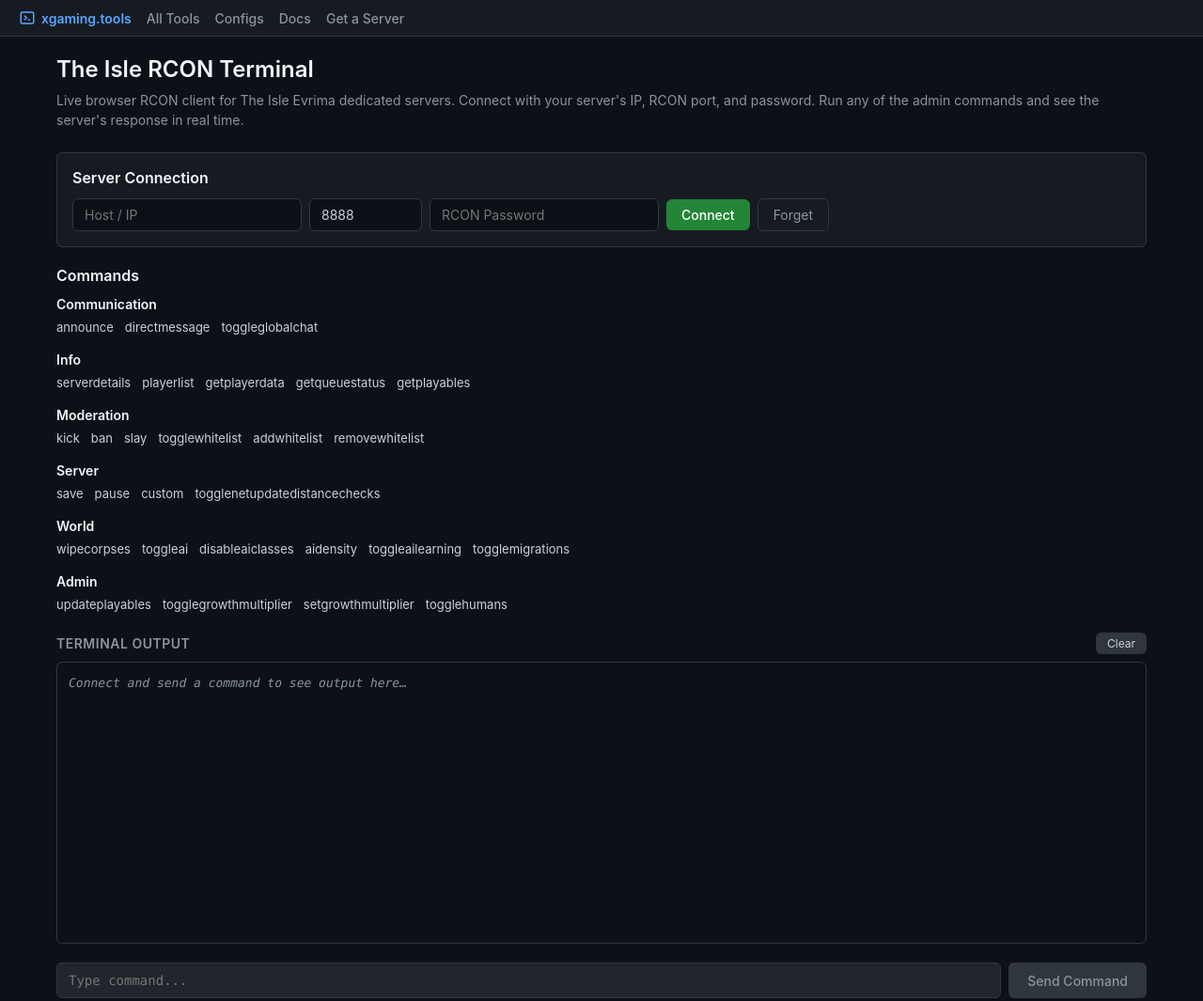
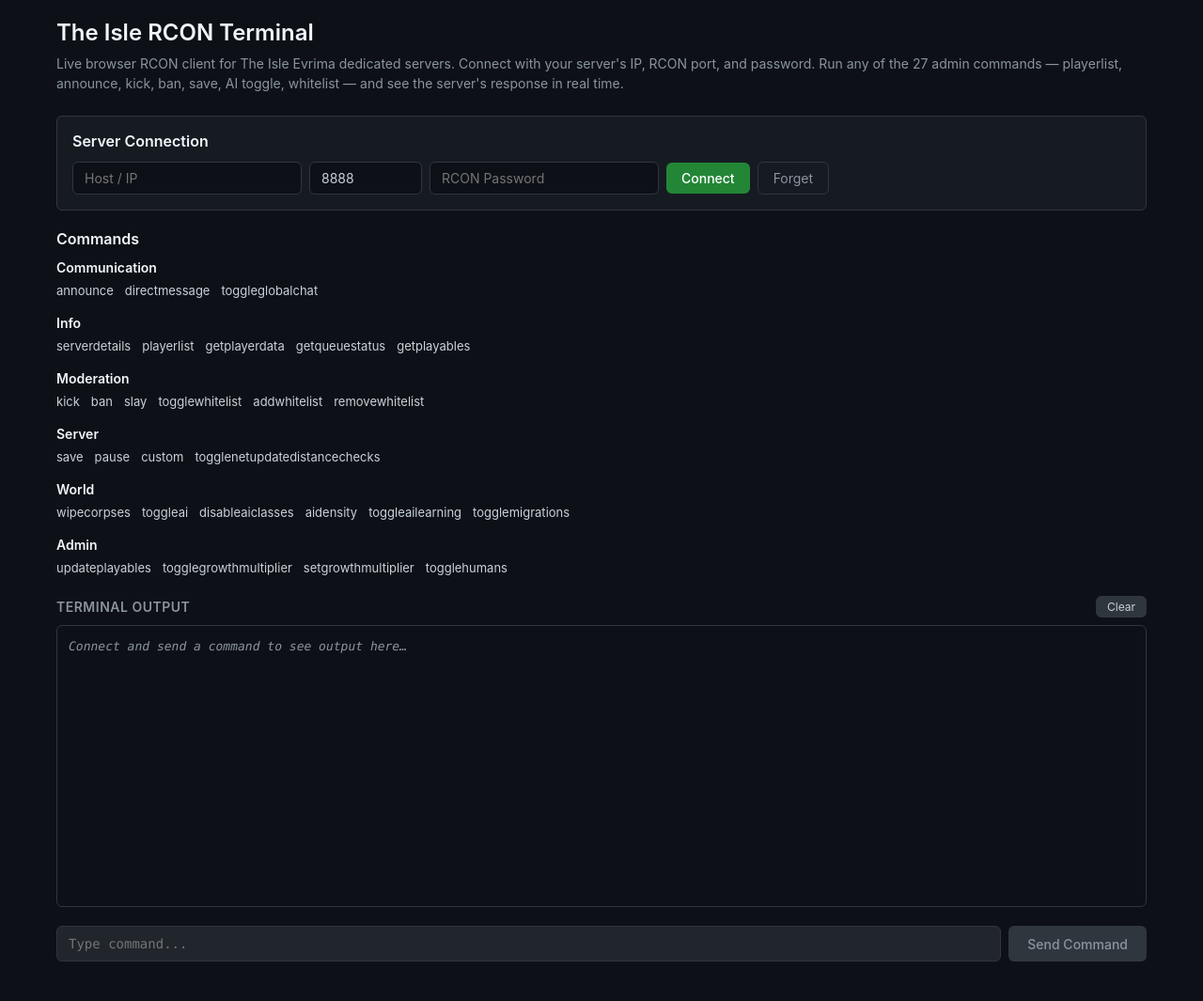
Before and after one commit to Spideypete/Blue-Devine, a website: page src/web/public/index.html in a window 1280 px wide. Shown: the whole page at 94% size. After the commit the page ends 1043 px from the top, so only its background shows below. Drawn offline with Linux system fonts and the light colour scheme.

Commit message:
Remove xgaming.tools branding from web terminal
- Remove topnav with xgaming.tools logo and links
- Keep only The Isle RCON Terminal title and subtitle
- Keep server connection, commands, and terminal sections

```diff
--- a/src/web/public/index.html
+++ b/src/web/public/index.html
@@ -11,34 +11,6 @@
       background: #0d1117;
       color: #c9d1d9;
       min-height: 100vh;
-    }
-
-    .topnav {
-      display: flex;
-      align-items: center;
-      gap: 16px;
-      padding: 10px 20px;
-      background: #161b22;
-      border-bottom: 1px solid #30363d;
-      font-size: 14px;
-    }
-
-    .topnav a {
-      color: #8b949e;
-      text-decoration: none;
-      font-weight: 500;
-    }
-
-    .topnav a:hover {
-      color: #c9d1d9;
-    }
-
-    .topnav .logo {
-      display: flex;
-      align-items: center;
-      gap: 6px;
-      color: #58a6ff;
-      font-weight: 600;
     }
 
     .container {
@@ -148,36 +120,10 @@
       margin-bottom: 6px;
     }
 
-    .cmd-category {
-      margin-bottom: 16px;
-    }
-
-    .cmd-category h3 {
-      font-size: 14px;
-      font-weight: 600;
-      color: #f0f6fc;
-      margin-bottom: 6px;
-    }
-
     .cmd-list {
       display: flex;
       flex-wrap: wrap;
       gap: 4px 12px;
-    }
-
-    .cmd-btn {
-      background: none;
-      border: none;
-      color: #c9d1d9;
-      cursor: pointer;
-      font-size: 13px;
-      font-family: inherit;
-      padding: 2px 0;
-    }
-
-    .cmd-btn:hover {
-      color: #58a6ff;
-      text-decoration: underline;
     }
 
     .cmd-btn {
@@ -426,22 +372,9 @@
   </style>
 </head>
 <body>
-  <div class="topnav">
-    <a href="#" class="logo">
-      <svg width="18" height="18" viewBox="0 0 24 24" fill="none" stroke="currentColor" stroke-width="2">
-        <path d="M8 9l3 3-3 3m5 0h3M5 20h14a2 2 0 002-2V6a2 2 0 00-2-2H5a2 2 0 00-2 2v12a2 2 0 002 2z"/>
-      </svg>
-      xgaming.tools
-    </a>
-    <a href="#">All Tools</a>
-    <a href="#">Configs</a>
-    <a href="#">Docs</a>
-    <a href="#">Get a Server</a>
-  </div>
-
   <div class="container">
     <h1>The Isle RCON Terminal</h1>
-    <p class="subtitle">Live browser RCON client for The Isle Evrima dedicated servers. Connect with your server's IP, RCON port, and password. Run any of the admin commands and see the server's response in real time.</p>
+    <p class="subtitle">Live browser RCON client for The Isle Evrima dedicated servers. Connect with your server's IP, RCON port, and password. Run any of the 27 admin commands — playerlist, announce, kick, ban, save, AI toggle, whitelist — and see the server's response in real time.</p>
 
     <div class="connection-section">
       <h2>Server Connection</h2>
```
